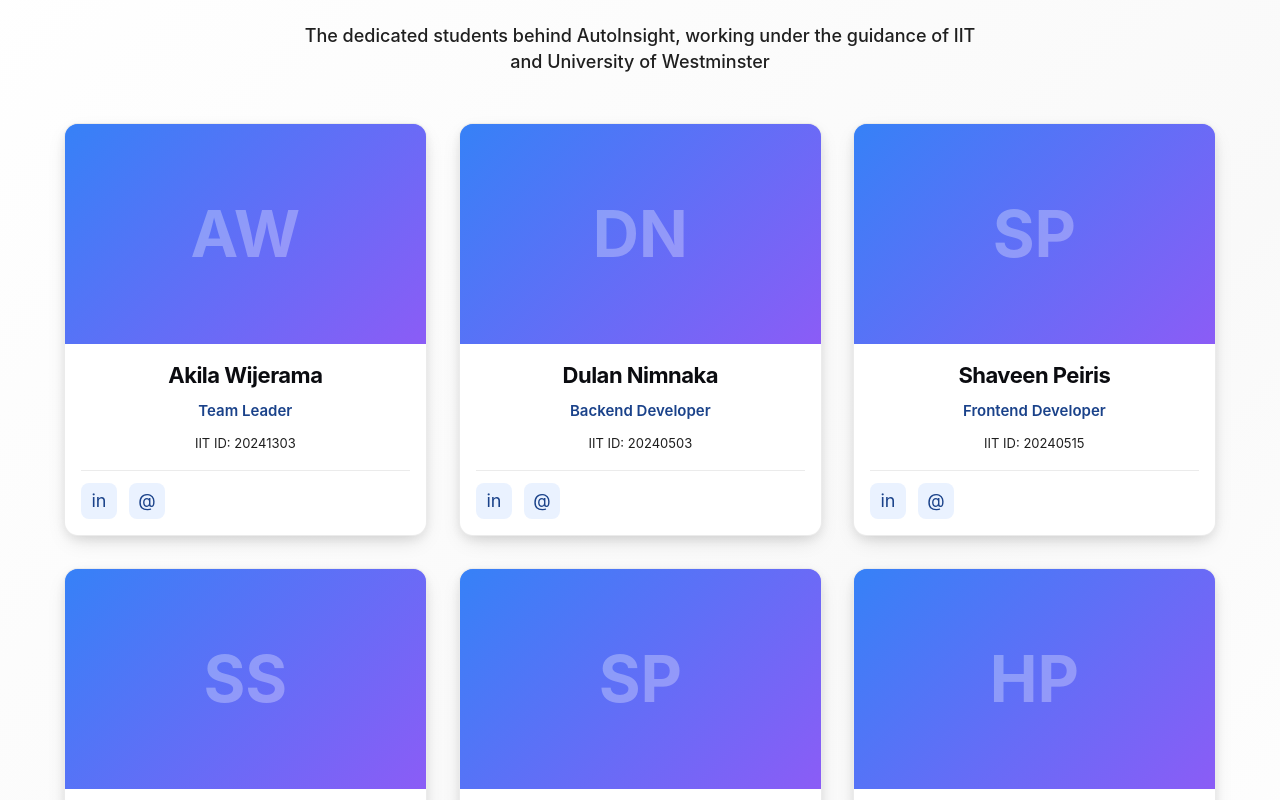
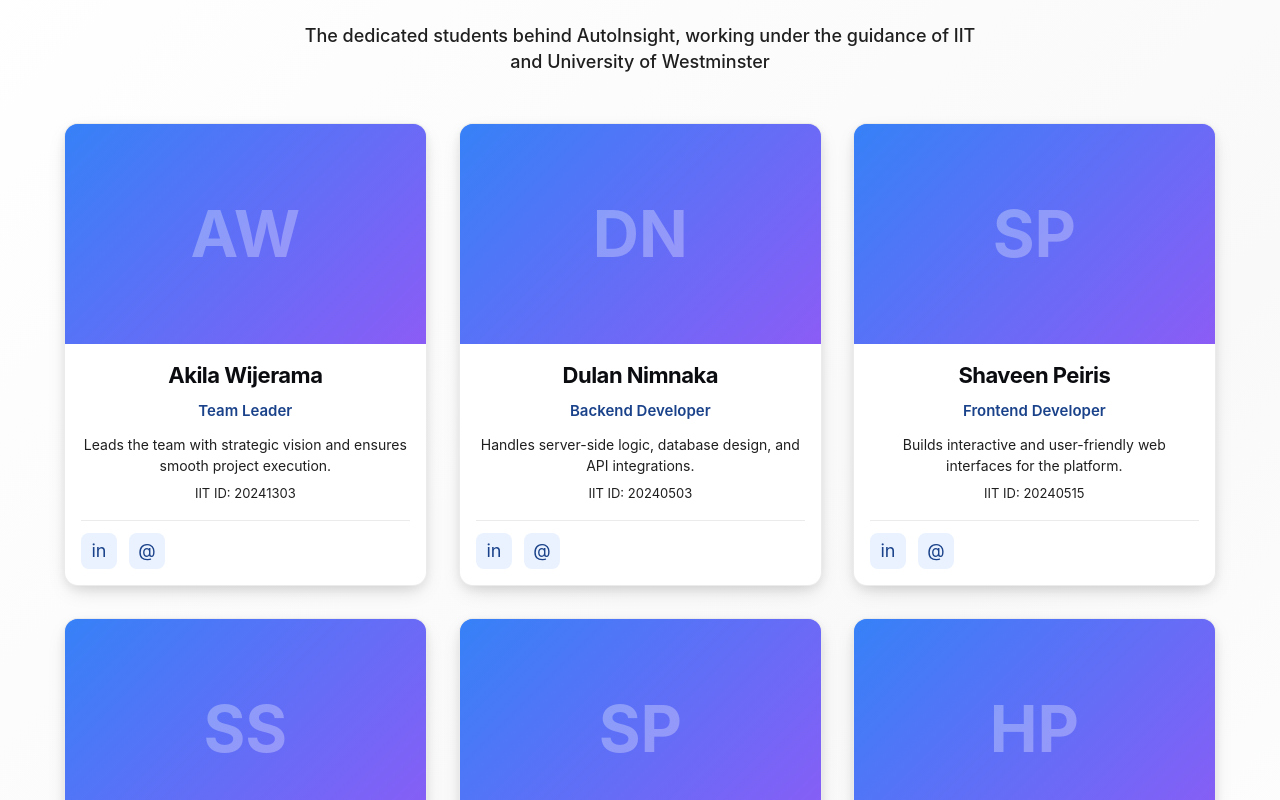
Before and after one commit to akila20040720/autoinsightcs70, a React (Vite) app in the folder cs70/: page /about in a window 1280 px wide. Shown: the part 3080-3880 px from the top of the page. Built offline with nearby package versions, Linux system fonts and the light colour scheme.

Commit message:
Update About.tsx

```diff
--- a/cs70/src/pages/About.tsx
+++ b/cs70/src/pages/About.tsx
@@ -482,7 +482,7 @@ export default function About() {
               style={{
                 padding: 0,
                 color: '#0b0c10',
-                textAlign: 'left',
+                textAlign: 'center',
                 overflow: 'hidden'
               }}
               initial={{ opacity: 0, y: 50, scale: 0.95 }}
@@ -546,6 +546,13 @@ export default function About() {
                   fontWeight: 600
                 }}>
                   {member.role}
+                </p>
+                <p style={{
+                  fontSize:14,
+                  color:'var(--sys-gray)',
+                  marginBottom: 8,
+                }}>
+                  {member.desc}
                 </p>
                 <p style={{
                   fontSize: 13,
```
